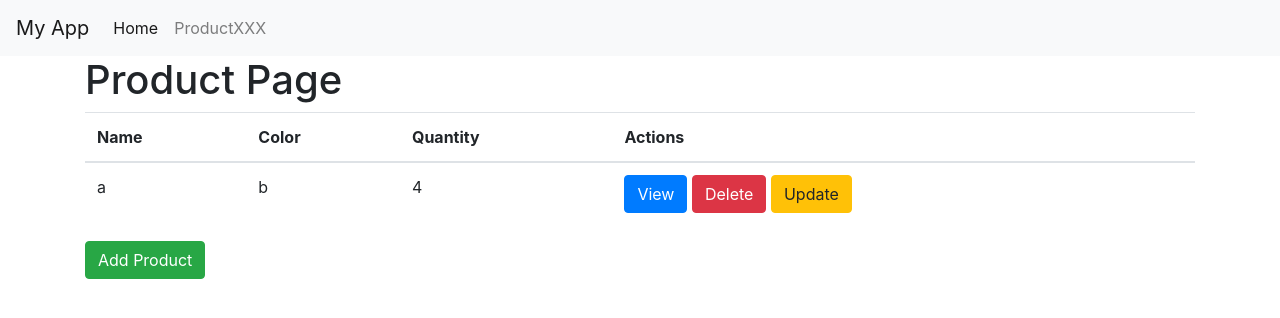
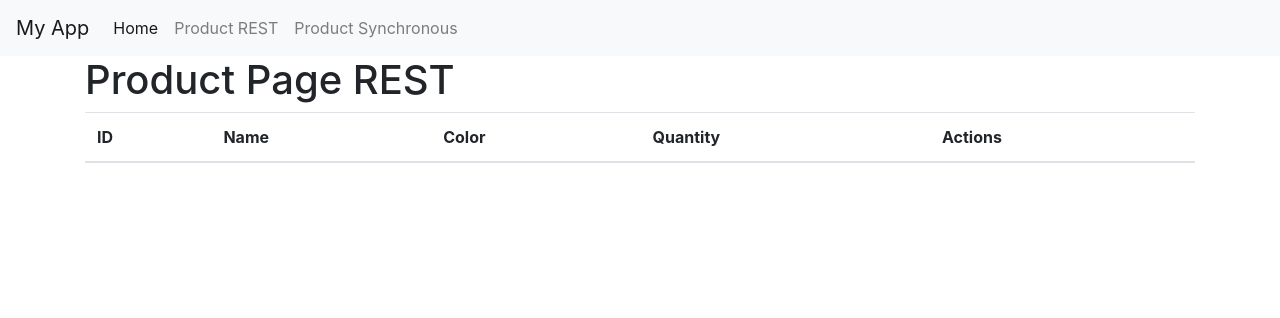
Before and after one commit to jtquisenberry/FlaskBootstrap4, a Flask app: page /product in a window 1280 px wide. Shown: the top 318 px of the page. Run offline with Flask 3, Linux system fonts and the light colour scheme; data comes from the database, SQL or seed files in the repository; data that the repository does not hold is empty; some libraries are stand-ins or nearby versions.

Commit message:
Multiple

```diff
--- a/app/app.py
+++ b/app/app.py
@@ -15,8 +15,17 @@
     cursor.execute("SELECT * FROM product")
     data = cursor.fetchall()
     conn.close()
-    return render_template('product.html', data=data, products=[(3, "a", "b", 4)])
+    return render_template('product.html', products=data)
 
+
+@app.route('/product0')
+def product0():
+    conn = sqlite3.connect('database.db')
+    cursor = conn.cursor()
+    cursor.execute("SELECT * FROM product")
+    data = cursor.fetchall()
+    conn.close()
+    return render_template('product0.html', data=data, products=[(3, "a", "b", 4)])
 
 
 @app.route('/update/<int:id>', methods=['GET', 'POST'])
--- /dev/null
+++ b/app/static/js/product.js
@@ -0,0 +1,36 @@
+function viewProduct(id) {
+    $.ajax({
+        url: '/api/product/' + id,
+        type: 'GET',
+        success: function(response) {
+            // Display the response in a modal dialog
+            $('#modal-title').text(response.name);
+            $('#modal-body').html('<p><strong>Color:</strong> ' + response.color + '</p><p><strong>Quantity:</strong> ' + response.quantity + '</p>');
+            $('#modal').modal('show');
+        },
+        error: function(xhr, status, error) {
+            // Display an error message
+            alert('Error: ' + error);
+        }
+    });
+}
+
+function deleteProduct(id) {
+    $.ajax({
+        url: '/api/product/' + id,
+        type: 'DELETE',
+        success: function(response) {
+            // Reload the page
+            location.reload();
+        },
+        error: function(xhr, status, error) {
+            // Display an error message
+            alert('Error: ' + error);
+        }
+    });
+}
+
+function updateProduct(id) {
+    // Redirect to the update page
+    window.location.href = '/update/' + id;
+}
--- a/app/templates/base.html
+++ b/app/templates/base.html
@@ -16,7 +16,10 @@
                     <a class="nav-link" href="/">Home</a>
                 </li>
                 <li class="nav-item">
-                    <a class="nav-link" href="/product">ProductXXX</a>
+                    <a class="nav-link" href="/product">Product REST</a>
+                </li>
+                <li class="nav-item">
+                    <a class="nav-link" href="/product0">Product Synchronous</a>
                 </li>
             </ul>
         </div>
@@ -27,8 +30,9 @@
         {% endblock %}
     </div>
 
-    <script src="https://code.jquery.com/jquery-3.3.1.slim.min.js"></script>
+    <script src="https://code.jquery.com/jquery-3.3.1.min.js"></script>
     <script src="https://cdnjs.cloudflare.com/ajax/libs/popper.js/1.14.7/umd/popper.min.js"></script>
     <script src="https://stackpath.bootstrapcdn.com/bootstrap/4.3.1/js/bootstrap.min.js"></script>
+    <!-- <script src="{{ url_for('static', filename='js/product.js') }}"></script> -->
 </body>
 </html>
--- a/app/templates/product.html
+++ b/app/templates/product.html
@@ -2,11 +2,14 @@
 
 {% block title %}Product Page{% endblock %}
 
+
+
 {% block content %}
-    <h1>Product Page</h1>
+    <h1>Product Page REST</h1>
     <table class="table">
             <thead>
                 <tr>
+                    <th>ID</th>
                     <th>Name</th>
                     <th>Color</th>
                     <th>Quantity</th>
@@ -16,17 +19,45 @@
             <tbody>
                 {% for product in products %}
                 <tr>
-                <td>{{ product[1] }}</td>
-                <td>{{ product[2] }}</td>
-                <td>{{ product[3] }}</td>
+                    {% set product_id = product[0]%}
+                    {% set product_name = product[1]%}
+                    {% set product_color = product[2]%}
+                    {% set product_quantity = product[3]%}
+                    <td>{{ product_id }}</td>
+                    <td>{{ product_name }}</td>
+                    <td>{{ product_color }}</td>
+                    <td>{{ product_quantity }}</td>
                     <td>
-                    <a href="/view/{{ product[0] }}" class="btn btn-primary">View</a>
-                    <a href="/delete/{{ product[0] }}" class="btn btn-danger">Delete</a>
-                    <a href="/update/{{ product[0] }}" class="btn btn-warning">Update</a>
+                        <button class="btn btn-primary" onclick="viewProduct({{ product_id }})">View</button>
+                        <button class="btn btn-danger" onclick="deleteProduct({{ product_id }})">Delete</button>
+                        <button class="btn btn-warning" onclick="updateProduct({{ product_id }})">Update</button>
                     </td>
                 </tr>
                 {% endfor %}
             </tbody>
         </table>
-    <a href="/add" class="btn btn-success">Add Product</a>
+
+        <!-- Modal dialog for displaying product details -->
+        <div class="modal fade" id="modal" tabindex="-1" role="dialog" aria-labelledby="modal-title" aria-hidden="true">
+            <div class="modal-dialog" role="document">
+                <div class="modal-content">
+                    <div class="modal-header">
+                        <h5 class="modal-title" id="modal-title"></h5>
+                        <button type="button" class="close" data-dismiss="modal" aria-label="Close">
+                            <span aria-hidden="true">×</span>
+                        </button>
+                    </div>
+                    <div class="modal-body" id="modal-body">
+                    </div>
+                    <div class="modal-footer">
+                        <button type="button" class="btn btn-secondary" data-dismiss="modal">Close</button>
+                    </div>
+                </div>
+            </div>
+        </div>
+
+    {% block scripts %}
+    <script src="{{ url_for('static', filename='js/product.js') }}"></script>
+    {% endblock scripts %}
+
 {% endblock %}
```
Also changed, not shown: app/templates/product0.html (added, +37 -0 lines), app/databaseA.db (renamed from app/database.db). Lines whose indentation alone changed are shown as unchanged.
